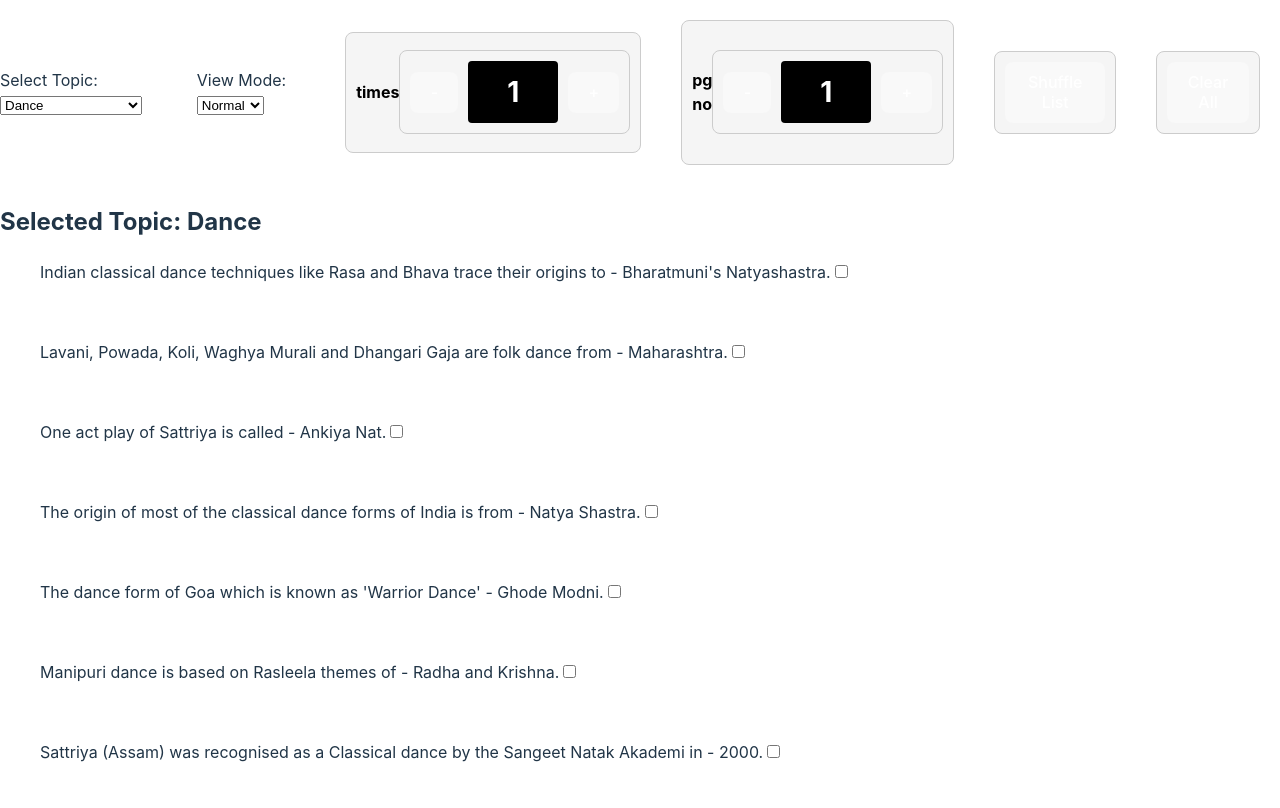
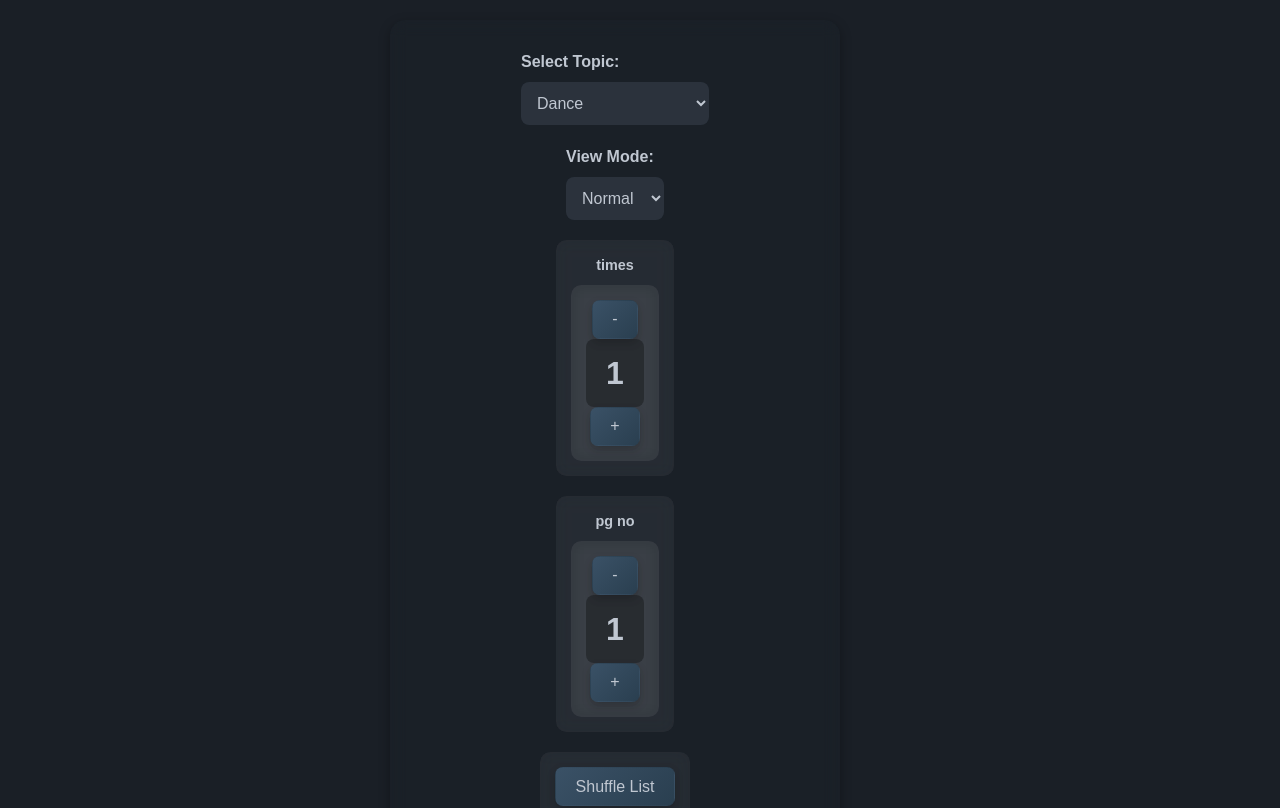
Before and after one commit to GearZephyr/GeneralGS, a React (Vite) app in the folder my-react-app/: page / in a window 1280 px wide. Shown: the top 808 px of the page. Built offline with nearby package versions, Linux system fonts and the light colour scheme.

Commit message:
Update App.css
improved UI

```diff
--- a/my-react-app/src/App.css
+++ b/my-react-app/src/App.css
@@ -1,109 +1,189 @@
-/* Parent button container */
+/* Global Reset */
+* {
+  box-sizing: border-box;
+  margin: 0;
+  padding: 0;
+  font-family: 'Poppins', sans-serif;
+}
+
+body {
+  background: #1A1F26; /* Darkened background */
+  color: #C0C7D1; /* Softer white */
+  padding: 20px;
+  min-height: 100vh;
+  display: flex;
+  flex-direction: column;
+  align-items: center;
+  justify-content: center;
+}
+
+/* Heading */
+h2 {
+  color: #C0C7D1;
+  margin-bottom: 20px;
+  text-align: center;
+  font-size: 2rem;
+  text-shadow: 1px 1px 5px rgba(0, 0, 0, 0.2);
+}
+
+/* Glassmorphic Card */
+.container {
+  display: flex;
+  flex-direction: column;
+  align-items: center;
+  gap: 20px;
+  padding: 30px;
+  background: rgba(28, 36, 44, 0.25); /* Darker for comfort */
+  backdrop-filter: blur(8px);
+  border-radius: 15px;
+  box-shadow: 0 4px 12px rgba(0, 0, 0, 0.3);
+  max-width: 500px;
+  width: 90%;
+}
+
+/* Dropdown */
+.dropdown label {
+  font-weight: 600;
+  font-size: 1rem;
+  margin-bottom: 8px;
+  display: block;
+  color: #C0C7D1;
+}
+
+.dropdown select {
+  width: 100%;
+  padding: 12px;
+  border-radius: 8px;
+  border: none;
+  background: #2B323C; /* Darker contrast */
+  color: #C0C7D1;
+  font-size: 1rem;
+  backdrop-filter: blur(8px);
+  transition: all 0.3s ease-in-out;
+}
+
+.dropdown select option {
+  background: #1F262D;
+  color: #C0C7D1;
+}
+
+.dropdown select:focus {
+  outline: none;
+  border: 2px solid #4A90E2; /* Softer blue */
+  box-shadow: 0 0 10px rgba(74, 144, 226, 0.3);
+}
+
+/* Buttons */
 .btn {
   display: flex;
-  justify-content: center; /* Center the buttons horizontally */
-  align-items: center; /* Center the buttons vertically */
-  margin: 20px;
+  justify-content: center;
+  gap: 15px;
 }
 
-/* Inner button container */
-.inbtn {
-  display: flex;
-  justify-content: center; /* Center the elements horizontally */
-  align-items: center; /* Center the elements vertically */
-  border: 1px solid #ccc; /* Border for the inner container */
-  border-radius: 8px; /* Rounded corners */
-  padding: 10px; /* Padding around the inner content */
-  background-color: #f5f5f5; /* Background color */
-  width: fit-content; /* Adjust width based on content */
-}
-
-/* Space between buttons with black background */
-.inbtn h3 {
-  margin: 0 10px; /* Space between buttons */
-  background-color: black; /* Black background */
-  color: white; /* White text color for contrast */
-  padding: 10px 20px; /* Padding around the number */
-  border-radius: 4px; /* Optional: rounded corners */
-}
-
-/* Button styling */
 button {
-  background-color: #007bff; /* Button background color */
-  color: white; /* Button text color */
-  border: none; /* Remove default border */
-  padding: 15px 25px; /* Increase padding for better click area */
-  cursor: pointer; /* Change cursor on hover */
-  font-size: 18px; /* Increase button text size */
-  border-radius: 4px; /* Rounded corners for buttons */
-  margin: 0; /* Remove margins from buttons */
-  transition: background-color 0.3s ease, transform 0.1s ease; /* Smooth transitions */
+  background: linear-gradient(135deg, #3A5166, #2A3F50);
+  color: #C0C7D1;
+  border: none;
+  padding: 12px 20px;
+  font-size: 1rem;
+  font-weight: 600;
+  border-radius: 8px;
+  cursor: pointer;
+  transition: all 0.3s ease;
+  box-shadow: 0 4px 8px rgba(0, 0, 0, 0.2);
 }
 
 button:hover {
-  background-color: #0056b3; /* Darker background on hover */
+  transform: translateY(-2px);
+  box-shadow: 0 6px 15px rgba(0, 0, 0, 0.3);
 }
 
 button:active {
-  background-color: #004080; /* Even darker on click */
-  transform: scale(0.95); /* Slightly reduce size on click */
+  transform: translateY(2px);
 }
 
-/* Disabled button state */
-button:disabled {
-  background-color: #cccccc; /* Gray out the button */
-  cursor: not-allowed; /* Show not-allowed cursor */
+/* Selected Number Display */
+.inbtn {
+  display: flex;
+  flex-direction: column;
+  align-items: center;
+  padding: 15px;
+  border-radius: 10px;
+  background: rgba(255, 255, 255, 0.05);
+  backdrop-filter: blur(8px);
 }
 
-/* Number display styling */
-h3 {
-  margin: 0 10px; /* Space around the number */
-  font-size: 28px; /* Increase font size of the number */
-  font-weight: bold; /* Make the number bold */
-  min-width: 50px; /* Ensure a minimum width for the number */
-  text-align: center; /* Center the number */
+.inbtn h6 {
+  color: #C0C7D1;
+  margin-bottom: 8px;
+  font-size: 0.9rem;
 }
 
-/* Responsive adjustments */
-@media (max-width: 600px) {
-  button {
-    padding: 10px 20px; /* Adjust padding for smaller screens */
-    font-size: 16px; /* Slightly reduce font size on smaller screens */
+.inbtn h3 {
+  font-size: 2rem;
+  font-weight: bold;
+  color: #C0C7D1;
+  padding: 10px 20px;
+  border-radius: 8px;
+  background: rgba(0, 0, 0, 0.3);
+}
+
+/* Points List */
+ul {
+  list-style: none;
+  width: 100%;
+  max-width: 500px;
+}
+
+ul div {
+  background: rgba(255, 255, 255, 0.05);
+  margin: 10px 0;
+  padding: 15px;
+  border-radius: 8px;
+  box-shadow: 0 2px 5px rgba(0, 0, 0, 0.2);
+  transition: all 0.3s ease-in-out;
+}
+
+ul div:hover {
+  transform: scale(1.02);
+  box-shadow: 0 4px 10px rgba(0, 0, 0, 0.3);
+}
+
+ul p {
+  display: flex;
+  justify-content: space-between;
+  font-size: 1rem;
+}
+
+/* Checkbox */
+input[type="checkbox"] {
+  transform: scale(1.3);
+  cursor: pointer;
+  accent-color: #4A90E2;
+}
+
+/* Responsive */
+@media (max-width: 768px) {
+  .container {
+    padding: 20px;
   }
 
-  h3 {
-    font-size: 24px; /* Adjust number size on smaller screens */
+  h2 {
+    font-size: 1.5rem;
   }
 
-  /* Make the inner button container stack vertically */
-  .inbtn {
-    flex-direction: column; /* Stack elements vertically */
-    padding: 15px; /* Add extra padding for touch devices */
-  }
-
-  .container {
-    flex-direction: column; /* Stack elements vertically on smaller screens */
-    justify-content: center; /* Center the elements */
+  .dropdown select {
+    font-size: 0.9rem;
     padding: 10px;
   }
 
-  .btn {
-    margin: 10px 0; /* Reduce margin for mobile */
+  button {
+    padding: 10px 15px;
+    font-size: 0.9rem;
   }
 
-  h6 {
-    font-size: 14px; /* Adjust heading size for smaller screens */
+  .inbtn h3 {
+    font-size: 1.5rem;
+    padding: 6px 12px;
   }
 }
-
-h6 {
-  color: black;
-  font-size: 16px; /* Font size for heading on mobile */
-}
-
-/* Container adjustments */
-.container {
-  display: flex;
-  align-items: center;
-  justify-content: space-around;
-}
```
